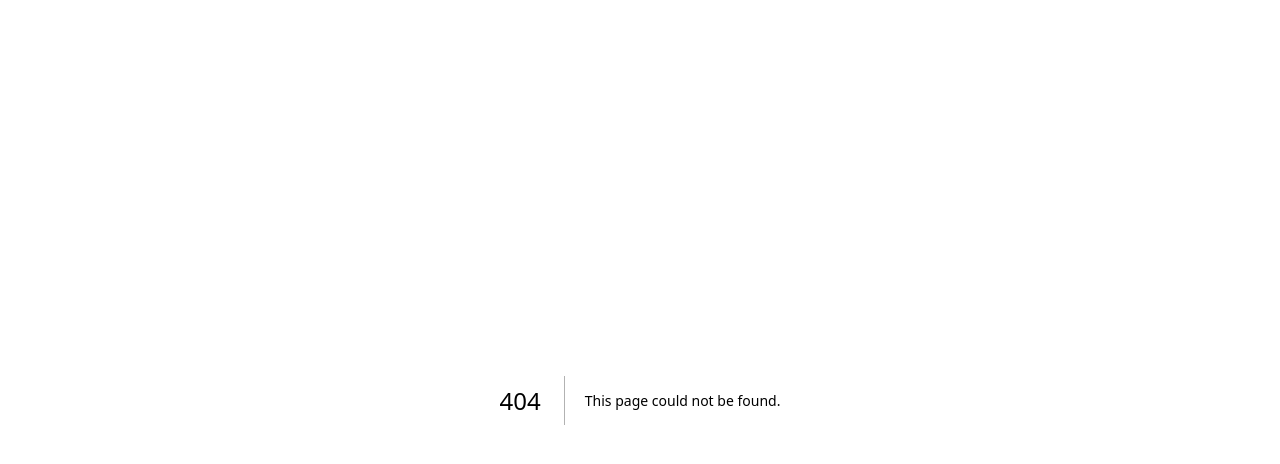
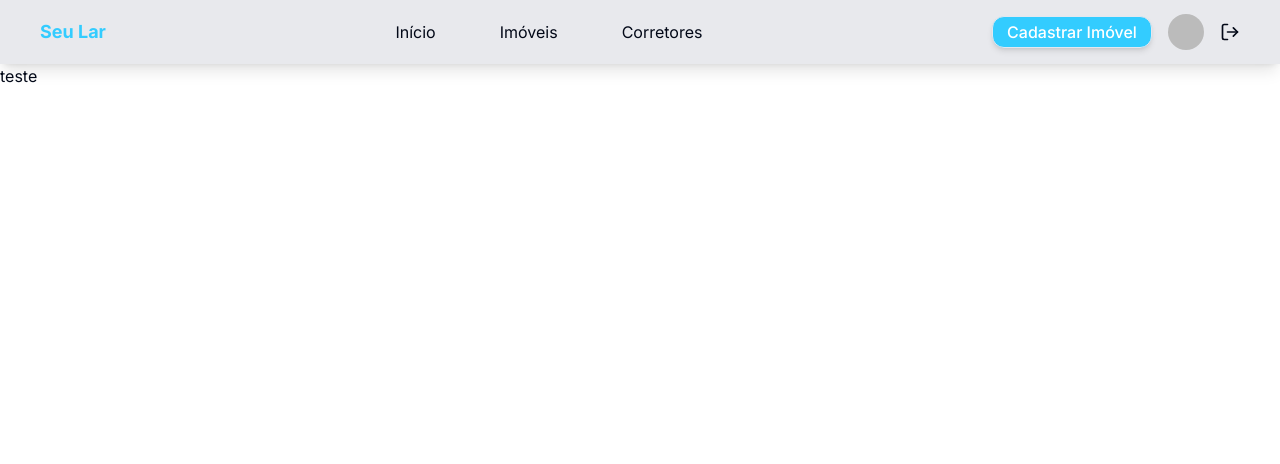
Before and after one commit to isaquerchaves/seu-lar, a Next.js app in the folder front-end/: page /meus-imoveis in a window 1280 px wide. Before the commit this address had no page. Shown: the top 464 px of the page. Built offline with nearby package versions, Linux system fonts and the light colour scheme; no server answers; sample sign-in values are in the browser's storage.

Commit message:
feat: add meus-imoveis page

```diff
--- /dev/null
+++ b/front-end/src/app/meus-imoveis/page.tsx
@@ -0,0 +1,35 @@
+"use client"
+
+import Header from "@/components/Header";
+import Loading from "@/components/Loading";
+import { useSession } from "next-auth/react";
+import { useRouter } from "next/navigation";
+import { useEffect } from "react";
+import { ToastContainer } from "react-toastify";
+
+const MeusImoveis = () => {
+  const {data,status} = useSession();
+  const router = useRouter();
+
+  useEffect(() => {
+    if (status === "unauthenticated") {
+      router.push("/login");
+    }
+  }, [status, router]);
+
+  if (status === "loading") {
+    return <Loading />;
+  }
+
+  return (
+    <div>
+      <Header />
+
+      <ToastContainer aria-label="Notificações" />
+
+      teste
+    </div>
+   );
+}
+
+export default MeusImoveis;
```
